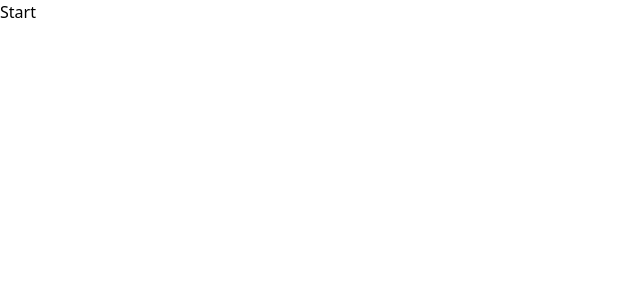
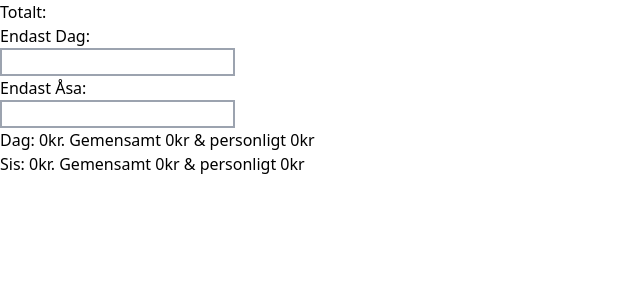
Before and after one commit to jadlers/splitit, a React (Create React App) app: page / in a window 1280 px wide. Shown: the top 300 px of the page, without its empty margins (0-640 px from the left). Built offline with nearby package versions, Linux system fonts and the light colour scheme.

Commit message:
Complete first prototype

```diff
--- a/src/App.js
+++ b/src/App.js
@@ -1,9 +1,11 @@
 import React from "react";
+
+import Receipt from "./Receipt";
 
 function App() {
   return (
     <div className="App">
-      <p>Start</p>
+      <Receipt />
     </div>
   );
 }
--- /dev/null
+++ b/src/PersonalExpences.js
@@ -0,0 +1,40 @@
+import React, { useState } from "react";
+
+export default function PersonalExpences({ name, setTotal }) {
+  const [idx, setIdx] = useState(0);
+  const [expences, setExpences] = useState([]);
+  const [next, setNext] = useState("");
+
+  const handleSubmit = (e) => {
+    e.preventDefault();
+    const asNum = parseFloat(next);
+    if (!asNum) {
+      return;
+    }
+    const newExpences = [...expences, { id: idx, val: asNum }];
+    setExpences(newExpences);
+    setIdx(idx + 1);
+    setNext("");
+    setTotal(newExpences.reduce((acc, cur) => acc + cur.val, 0));
+  };
+
+  return (
+    <div>
+      <p>{`Endast ${name}:`}</p>
+      <form onSubmit={handleSubmit}>
+        <input
+          type="number"
+          value={next}
+          step="0.01"
+          onChange={(e) => setNext(e.target.value)}
+          className="border-2 border-gray-400"
+        />
+      </form>
+      <ul>
+        {expences.map((e, i) => (
+          <li key={e.id}>{e.val}</li>
+        ))}
+      </ul>
+    </div>
+  );
+}
--- /dev/null
+++ b/src/Receipt.js
@@ -0,0 +1,41 @@
+import React, { useEffect, useState } from "react";
+
+import PersonalExpences from "./PersonalExpences";
+
+export default function Receipt() {
+  const [total, setTotal] = useState(0);
+  const [personalSis, setPersonalSis] = useState(0);
+  const [personalDag, setPersonalDag] = useState(0);
+
+  // const handleSubmit = (e) => {
+  //   e.preventDefault();
+  //   console.log({ total });
+  // };
+
+  const each = (total - (personalDag + personalSis)) / 2;
+  const sisPart = each + personalSis;
+  const dagPart = each + personalDag;
+
+  useEffect(() => {
+    const each = (total - (personalDag + personalSis)) / 2;
+    const sisPart = each + personalSis;
+    const dagPart = each + personalDag;
+    console.log({ total, personalSis, personalDag, sisPart, dagPart });
+  }, [total, personalSis, personalDag]);
+
+  return (
+    <div>
+      <label htmlFor="total">Totalt: </label>
+      <input
+        type="number"
+        id="total"
+        step="0.01"
+        onChange={(e) => setTotal(parseFloat(e.target.value))}
+      />
+      <PersonalExpences name="Dag" setTotal={setPersonalDag} />
+      <PersonalExpences name="Åsa" setTotal={setPersonalSis} />
+      <p>{`Dag: ${dagPart}kr. Gemensamt ${each}kr & personligt ${personalDag}kr`}</p>
+      <p>{`Sis: ${sisPart}kr. Gemensamt ${each}kr & personligt ${personalSis}kr`}</p>
+    </div>
+  );
+}
```
